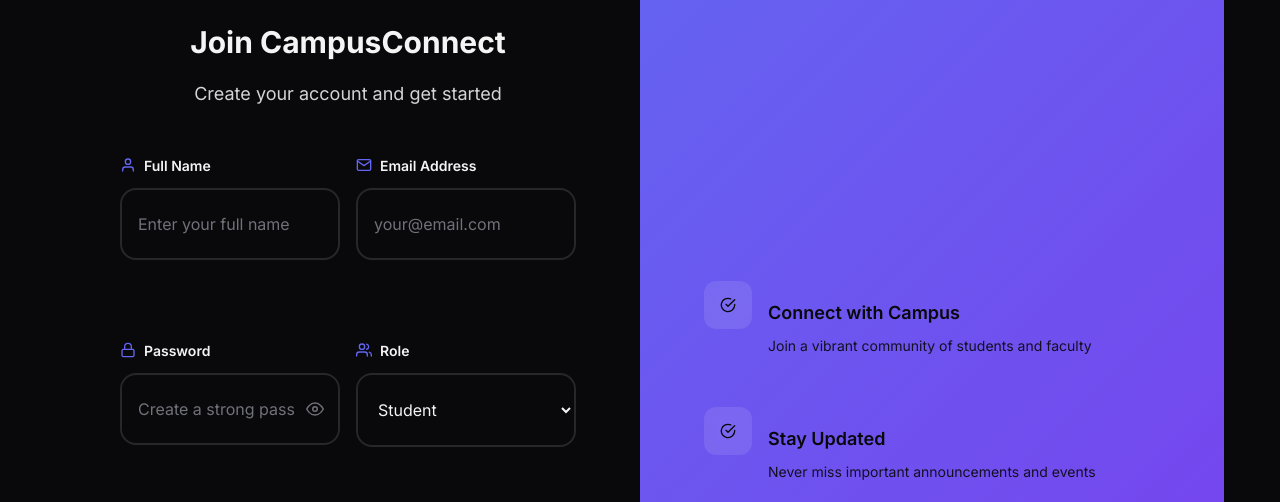
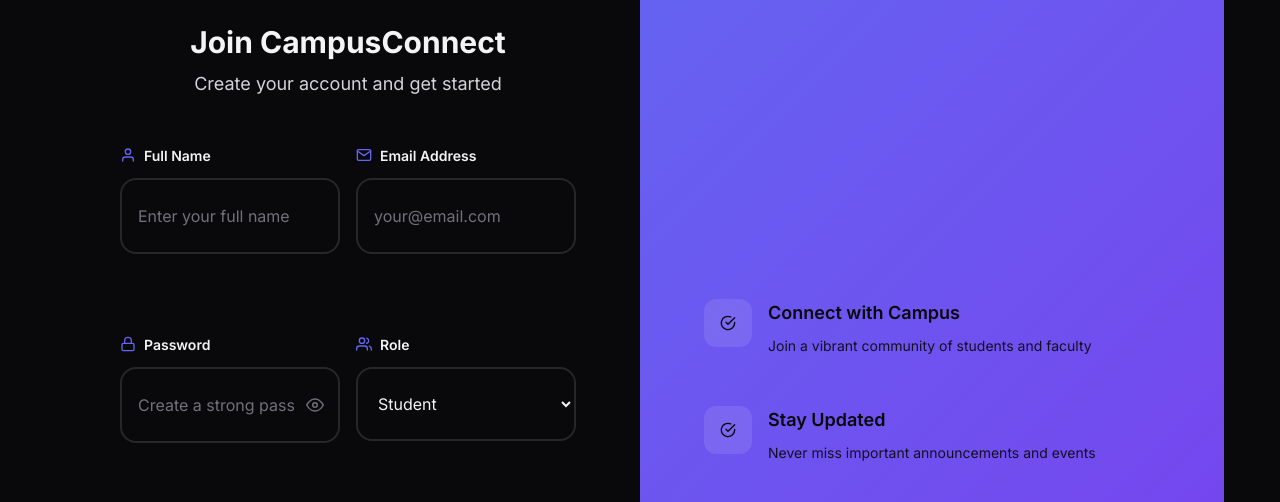
Before and after one commit to Tirth-1612/Campus-Connect, a React (Vite) app in the folder Frontend/: page /signup in a window 1280 px wide. Shown: the part 273-775 px from the top of the page. Built offline with nearby package versions, Linux system fonts and the light colour scheme; no server answers.

Commit message:
css chnages

```diff
--- a/Frontend/src/index.css
+++ b/Frontend/src/index.css
@@ -1,8 +1,14 @@
+@import url('https://fonts.googleapis.com/css2?family=Inter:wght@300;400;500;600;700&display=swap');
+@import './styles/tailwind1.css';   /* add at the very top */
+@import './styles/theme.css';      /* existing */
+
+@import './styles/tailwind2.css';  /* add at the very bottom */
+
 /* Import Google Fonts */
-@import url('https://fonts.googleapis.com/css2?family=Inter:wght@300;400;500;600;700&display=swap');
+
 
 /* Import theme system */
-@import './styles/theme.css';
+
 
 /* Global reset and layout guards */
 html, body, #root {
--- /dev/null
+++ b/Frontend/src/styles/tailwind1.css
@@ -0,0 +1,56 @@
+/* =========================================================
+   TAILWIND ENTRY FILE
+   PATH: Frontend/src/styles/tailwind.css   (create new file)
+   This must be imported BEFORE theme.css in index.css
+   ========================================================= */
+
+@import "tailwindcss";
+
+/* Map your existing CSS variables (from theme.css) into Tailwind
+   so you can use classes like bg-primary, text-muted, shadow-card,
+   rounded-lg, etc. and still respect light/dark mode automatically. */
+@theme {
+  --color-bg-primary: var(--bg-primary);
+  --color-bg-secondary: var(--bg-secondary);
+  --color-bg-tertiary: var(--bg-tertiary);
+  --color-bg-card: var(--bg-card);
+
+  --color-text-primary: var(--text-primary);
+  --color-text-secondary: var(--text-secondary);
+  --color-text-muted: var(--text-muted);
+  --color-text-inverse: var(--text-inverse);
+
+  --color-primary-50: var(--primary-50);
+  --color-primary-100: var(--primary-100);
+  --color-primary-200: var(--primary-200);
+  --color-primary-300: var(--primary-300);
+  --color-primary-400: var(--primary-400);
+  --color-primary-500: var(--primary-500);
+  --color-primary-600: var(--primary-600);
+  --color-primary-700: var(--primary-700);
+  --color-primary-800: var(--primary-800);
+  --color-primary-900: var(--primary-900);
+
+  --color-accent-50: var(--accent-50);
+  --color-accent-100: var(--accent-100);
+  --color-accent-200: var(--accent-200);
+  --color-accent-300: var(--accent-300);
+  --color-accent-400: var(--accent-400);
+  --color-accent-500: var(--accent-500);
+  --color-accent-600: var(--accent-600);
+  --color-accent-700: var(--accent-700);
+  --color-accent-800: var(--accent-800);
+  --color-accent-900: var(--accent-900);
+
+  --color-success-500: var(--success-500);
+  --color-warning-500: var(--warning-500);
+  --color-error-500: var(--error-500);
+
+  --radius-card: var(--radius-lg);
+  --radius-pill: 999px;
+
+  --shadow-card: var(--shadow-md);
+  --shadow-card-hover: var(--shadow-xl);
+
+  --font-sans: var(--font-sans);
+}
--- /dev/null
+++ b/Frontend/src/styles/tailwind2.css
@@ -0,0 +1,123 @@
+/* =========================================================
+   GOD-LEVEL UI UPGRADE LAYER
+   PATH: Frontend/src/styles/god-level.css   (create new file)
+   Import this file LAST in index.css (after theme.css)
+   so these Tailwind @apply rules win over the plain CSS.
+   ========================================================= */
+
+@layer components {
+
+  /* ---------- HEADER: glass + gradient underline ---------- */
+  .header {
+    @apply !bg-white/70 dark:!bg-slate-900/70 backdrop-blur-xl
+           !shadow-none border-b border-white/40 dark:border-white/10
+           relative;
+  }
+  .header::after {
+    content: "";
+    @apply absolute bottom-0 left-0 h-[2px] w-full
+           bg-gradient-to-r from-primary-500 via-accent-500 to-primary-500
+           opacity-70;
+  }
+  .brand {
+    @apply transition-transform duration-300 hover:scale-[1.03];
+  }
+
+  /* ---------- SIDEBAR: floating glass panel ---------- */
+  .sidebar {
+    @apply !bg-white/80 dark:!bg-slate-900/80 backdrop-blur-xl
+           !border-r-0 shadow-[8px_0_30px_-15px_rgba(0,0,0,0.15)];
+  }
+  .sidebar-header {
+    @apply !bg-transparent border-b border-slate-200/60 dark:border-white/10;
+  }
+  .user-avatar {
+    @apply shadow-lg shadow-primary-500/30 ring-2 ring-white dark:ring-slate-800
+           transition-transform duration-300 hover:scale-105 hover:rotate-3;
+  }
+
+  /* ---------- CARDS: elevated glass + gradient glow on hover ---------- */
+  .card {
+    @apply !rounded-2xl !border-slate-200/70 dark:!border-white/10
+           !bg-white/90 dark:!bg-slate-800/80 backdrop-blur-sm
+           transition-all duration-300 ease-out
+           hover:!-translate-y-2 hover:!shadow-2xl
+           hover:!border-primary-300/60 relative overflow-hidden;
+  }
+  .card::before {
+    content: "";
+    @apply absolute inset-0 opacity-0 transition-opacity duration-500
+           bg-gradient-to-br from-primary-500/10 via-transparent to-accent-500/10
+           pointer-events-none;
+  }
+  .card:hover::before {
+    @apply opacity-100;
+  }
+
+  /* ---------- BUTTONS (add class="btn-glow" to your primary buttons) --- */
+  .btn-glow {
+    @apply relative inline-flex items-center justify-center gap-2
+           rounded-xl px-5 py-2.5 font-semibold text-white
+           bg-gradient-to-r from-primary-500 to-accent-500
+           shadow-lg shadow-primary-500/30
+           transition-all duration-300
+           hover:shadow-xl hover:shadow-accent-500/40 hover:-translate-y-0.5
+           active:translate-y-0 active:shadow-md;
+  }
+
+  /* ---------- BADGE / PILL for tags & categories ---------- */
+  .badge-glow {
+    @apply inline-flex items-center gap-1.5 rounded-full px-3 py-1
+           text-xs font-semibold tracking-wide
+           bg-gradient-to-r from-primary-100 to-accent-100
+           dark:from-primary-900/40 dark:to-accent-900/40
+           text-primary-700 dark:text-primary-300;
+  }
+
+  /* ---------- GRADIENT HEADLINE TEXT ---------- */
+  .heading-gradient {
+    @apply bg-clip-text text-transparent
+           bg-gradient-to-r from-primary-600 via-accent-500 to-primary-600
+           bg-[length:200%_auto] animate-[shine_4s_linear_infinite];
+  }
+
+  /* ---------- HERO / PAGE BACKGROUND with animated blobs ---------- */
+  .bg-god {
+    @apply relative isolate overflow-hidden;
+  }
+  .bg-god::before,
+  .bg-god::after {
+    content: "";
+    @apply absolute w-[420px] h-[420px] rounded-full blur-3xl opacity-30 -z-10;
+  }
+  .bg-god::before {
+    @apply bg-primary-400 top-[-120px] left-[-100px] animate-[float_9s_ease-in-out_infinite];
+  }
+  .bg-god::after {
+    @apply bg-accent-400 bottom-[-140px] right-[-100px] animate-[float_11s_ease-in-out_infinite_reverse];
+  }
+
+  /* ---------- SKELETON / LOADING SHIMMER ---------- */
+  .skeleton {
+    @apply relative overflow-hidden bg-slate-200/70 dark:bg-slate-700/50 rounded-xl;
+  }
+  .skeleton::after {
+    content: "";
+    @apply absolute inset-0 -translate-x-full
+           bg-gradient-to-r from-transparent via-white/60 to-transparent
+           animate-[shimmer_1.6s_infinite];
+  }
+}
+
+@layer utilities {
+  @keyframes shine {
+    to { background-position: 200% center; }
+  }
+  @keyframes float {
+    0%, 100% { transform: translateY(0) translateX(0); }
+    50%      { transform: translateY(30px) translateX(20px); }
+  }
+  @keyframes shimmer {
+    100% { transform: translateX(100%); }
+  }
+}
--- a/Frontend/src/styles/theme-old.css
+++ /dev/null
@@ -1,45 +0,0 @@
-:root {
-  --bg: #0b0f17;
-  --bg-elev: #111827;
-  --text: #e5e7eb;
-  --muted: #9ca3af;
-  --primary: #4f46e5;
-  --primary-600: #4338ca;
-  --card: #0f172a;
-  --border: #1f2937;
-}
-
-[data-theme="light"] {
-  --bg: #ffffff;
-  --bg-elev: #f9fafb;
-  --text: #111827;
-  --muted: #6b7280;
-  --primary: #4f46e5;
-  --primary-600: #4338ca;
-  --card: #ffffff;
-  --border: #e5e7eb;
-}
-
-html, body, #root { height: 100%; }
-body {
-  margin: 0;
-  background: var(--bg);
-  color: var(--text);
-  font-family: system-ui, -apple-system, Segoe UI, Roboto, Helvetica, Arial, "Apple Color Emoji", "Segoe UI Emoji";
-}
-
-.container { max-width: 1200px; margin: 0 auto; padding: 1rem; }
-.card { background: var(--card); border: 1px solid var(--border); border-radius: 10px; padding: 1rem; }
-.row { display: flex; gap: 1rem; flex-wrap: wrap; }
-.grid { display: grid; gap: 1rem; }
-.grid-cards { grid-template-columns: repeat(auto-fill, minmax(280px, 1fr)); }
-.btn { cursor: pointer; background: var(--primary); color: white; border: none; border-radius: 8px; padding: .6rem 1rem; }
-.btn:hover { background: var(--primary-600); }
-.btn.ghost { background: transparent; border: 1px solid var(--border); }
-.input, .select, .textarea { width: 100%; padding: .6rem .7rem; background: var(--bg-elev); color: var(--text); border: 1px solid var(--border); border-radius: 8px; }
-.header, .footer { background: var(--bg-elev); border-bottom: 1px solid var(--border); }
-.footer { border-top: 1px solid var(--border); border-bottom: none; }
-.link { color: var(--primary); text-decoration: none; }
-.link:hover { text-decoration: underline; }
-.hidden { display: none; }
-.muted { color: var(--muted); }
--- a/Frontend/src/styles/theme.css
+++ b/Frontend/src/styles/theme.css
@@ -1,5 +1,4 @@
 /* Import Google Fonts */
-@import url('https://fonts.googleapis.com/css2?family=Inter:wght@300;400;500;600;700&display=swap');
 
 /* Import component styles */
 @import './components/header.css';
```
